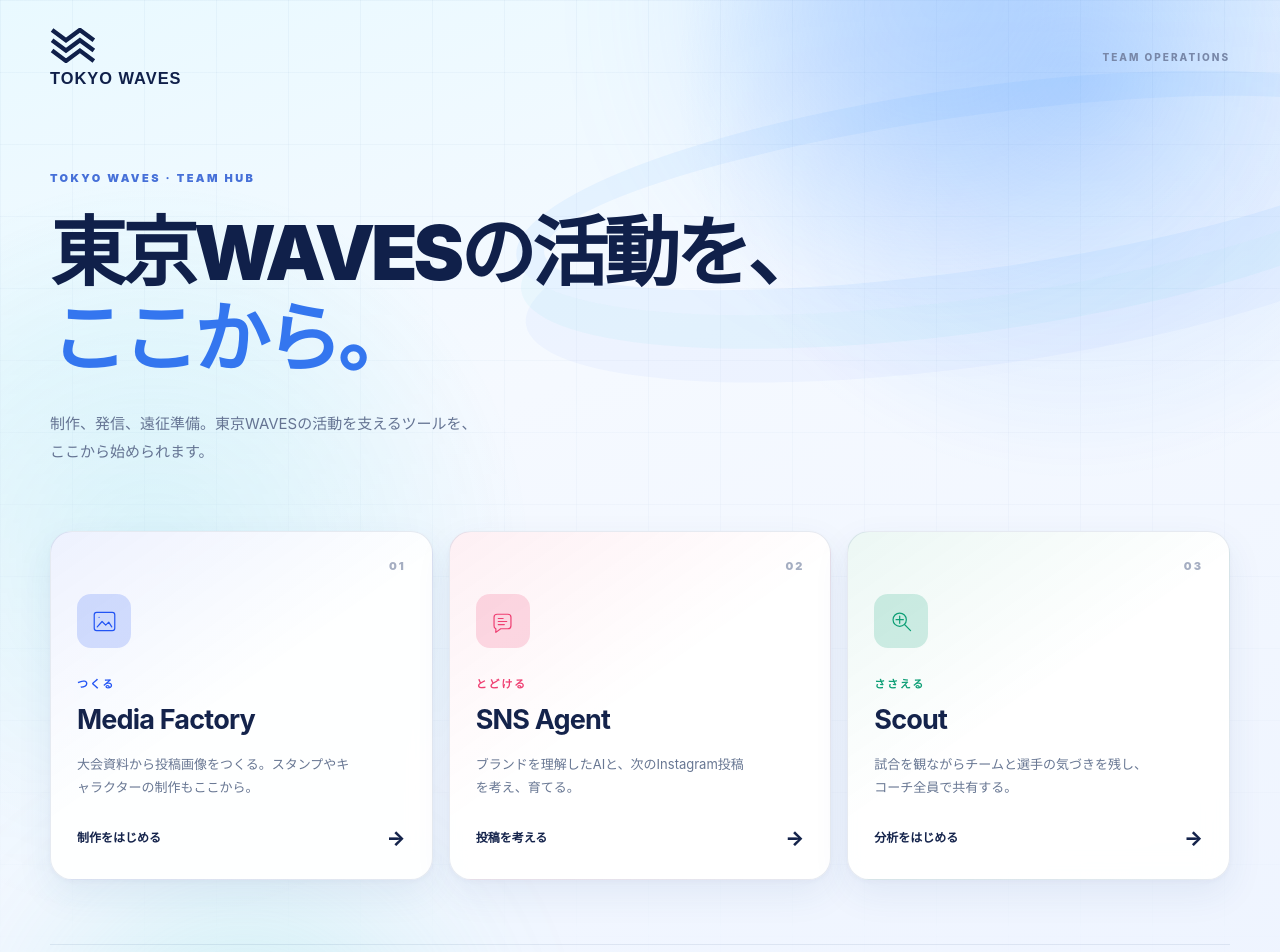
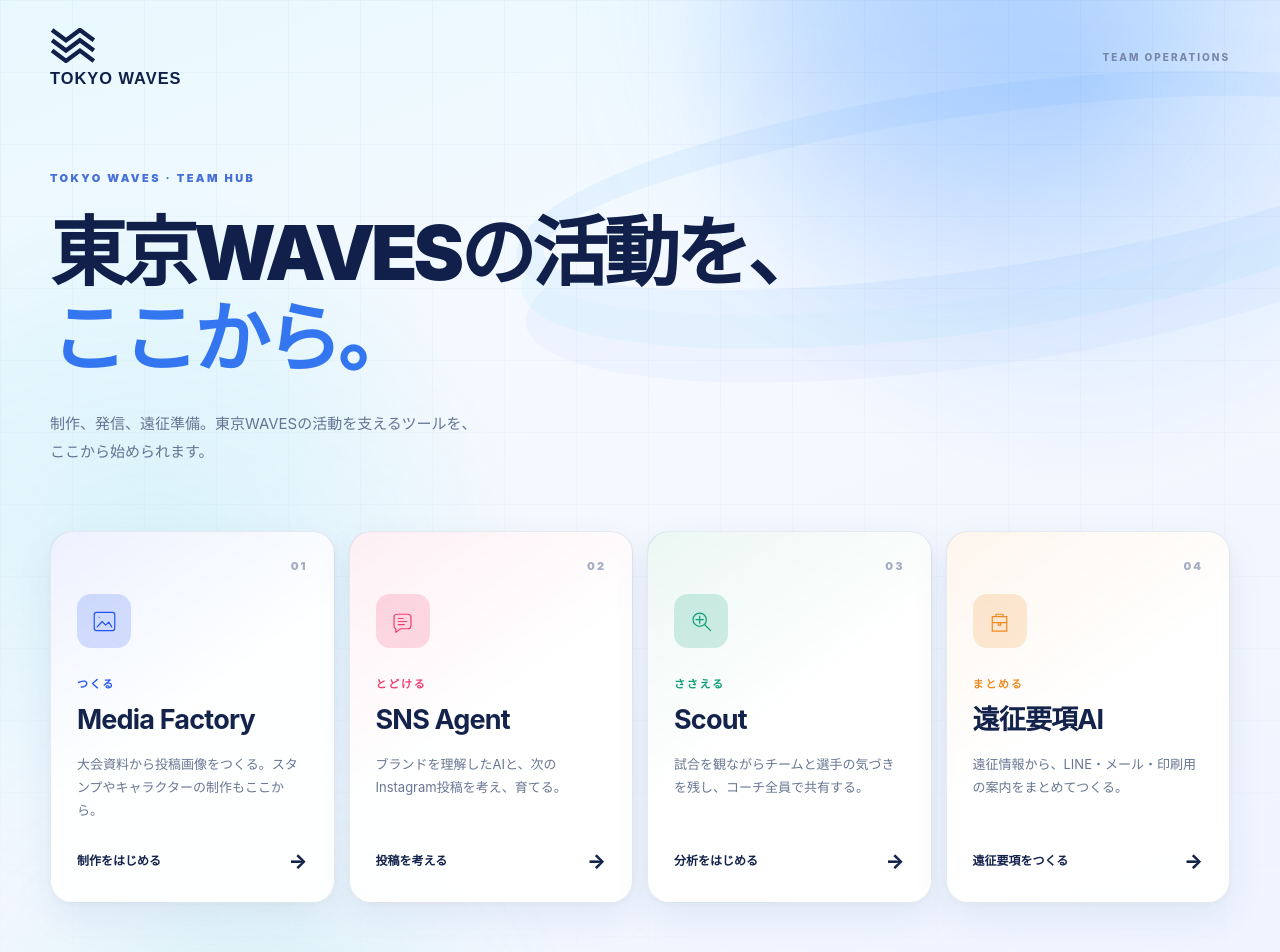
Before and after one commit to yhkurata/tokyowaves-media-factory, a React (Vite) app: page / in a window 1280 px wide. Shown: the top 952 px of the page. Built offline with nearby package versions, Linux system fonts and the light colour scheme; a web font is replaced by a local one.

Commit message:
Add expedition guide as fourth team hub tool

```diff
--- a/src/components/home/TokyoWavesHome.tsx
+++ b/src/components/home/TokyoWavesHome.tsx
@@ -1,6 +1,10 @@
 import { TokyoWavesLogo } from "../brand/TokyoWavesLogo";
 
-type Destination = "tournament" | "instagram-ai" | "scout";
+type Destination =
+  | "tournament"
+  | "instagram-ai"
+  | "scout"
+  | "expedition-guide";
 
 const SERVICES: {
   id: Destination;
@@ -10,7 +14,7 @@ const SERVICES: {
   description: string;
   action: string;
   accent: string;
-  icon: "media" | "sns" | "scout";
+  icon: "media" | "sns" | "scout" | "expedition";
 }[] = [
   {
     id: "tournament",
@@ -42,9 +46,19 @@ const SERVICES: {
     accent: "#0e9f76",
     icon: "scout",
   },
+  {
+    id: "expedition-guide",
+    number: "04",
+    name: "遠征要項AI",
+    eyebrow: "まとめる",
+    description: "遠征情報から、LINE・メール・印刷用の案内をまとめてつくる。",
+    action: "遠征要項をつくる",
+    accent: "#ef8a22",
+    icon: "expedition",
+  },
 ];
 
-function ServiceIcon({ type }: { type: "media" | "sns" | "scout" }) {
+function ServiceIcon({ type }: { type: "media" | "sns" | "scout" | "expedition" }) {
   if (type === "media") {
     return (
       <svg viewBox="0 0 48 48" aria-hidden="true">
@@ -61,10 +75,15 @@ function ServiceIcon({ type }: { type: "media" | "sns" | "scout" }) {
       </svg>
     );
   }
-  return (
+  if (type === "scout") return (
     <svg viewBox="0 0 48 48" aria-hidden="true">
       <circle cx="21" cy="21" r="11" />
       <path d="m29 29 10 10M21 15v12M15 21h12" />
+    </svg>
+  );
+  return (
+    <svg viewBox="0 0 48 48" aria-hidden="true">
+      <path d="M12 16h24v24H12zM18 16v-4h12v4M12 26h24M22 26v4h4v-4" />
     </svg>
   );
 }
--- a/src/index.css
+++ b/src/index.css
@@ -99,7 +99,7 @@ body {
 .tw-home__hero h1 { margin: 0; font-size: clamp(44px, 6vw, 76px); line-height: 1.14; letter-spacing: -.055em; font-weight: 900; }
 .tw-home__hero h1 span { color: #3476ef; }
 .tw-home__lead { margin: 28px 0 0; color: #657493; font-size: 15px; line-height: 1.9; }
-.tw-home__services { display: grid; grid-template-columns: repeat(3, 1fr); gap: 16px; margin-top: clamp(54px, 8vh, 88px); }
+.tw-home__services { display: grid; grid-template-columns: repeat(4, 1fr); gap: 14px; margin-top: clamp(54px, 8vh, 88px); }
 
 .tw-service-card {
   position: relative;
@@ -133,6 +133,10 @@ body {
 .tw-service-card__action span { font-size: 20px; transition: transform .2s ease; }
 .tw-service-card:hover .tw-service-card__action span { transform: translateX(4px); }
 .tw-home__footer { padding: 22px 0 30px; border-top: 1px solid rgba(44, 76, 129, .10); }
+
+@media (min-width: 761px) and (max-width: 1050px) {
+  .tw-home__services { grid-template-columns: repeat(2, 1fr); }
+}
 
 @media (max-width: 760px) {
   .tw-home__header, .tw-home__footer, .tw-home__main { width: min(100% - 32px, 1180px); }
```
